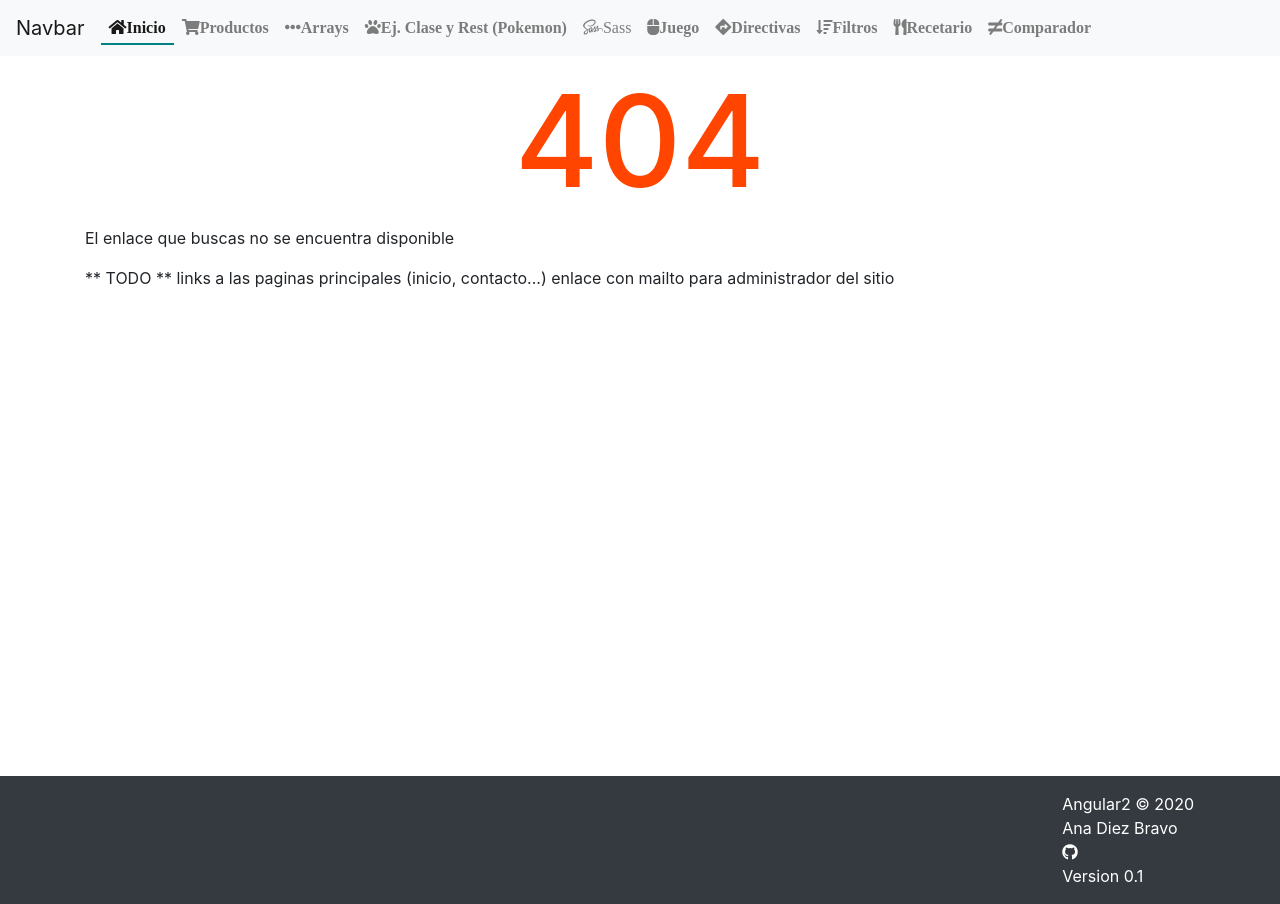
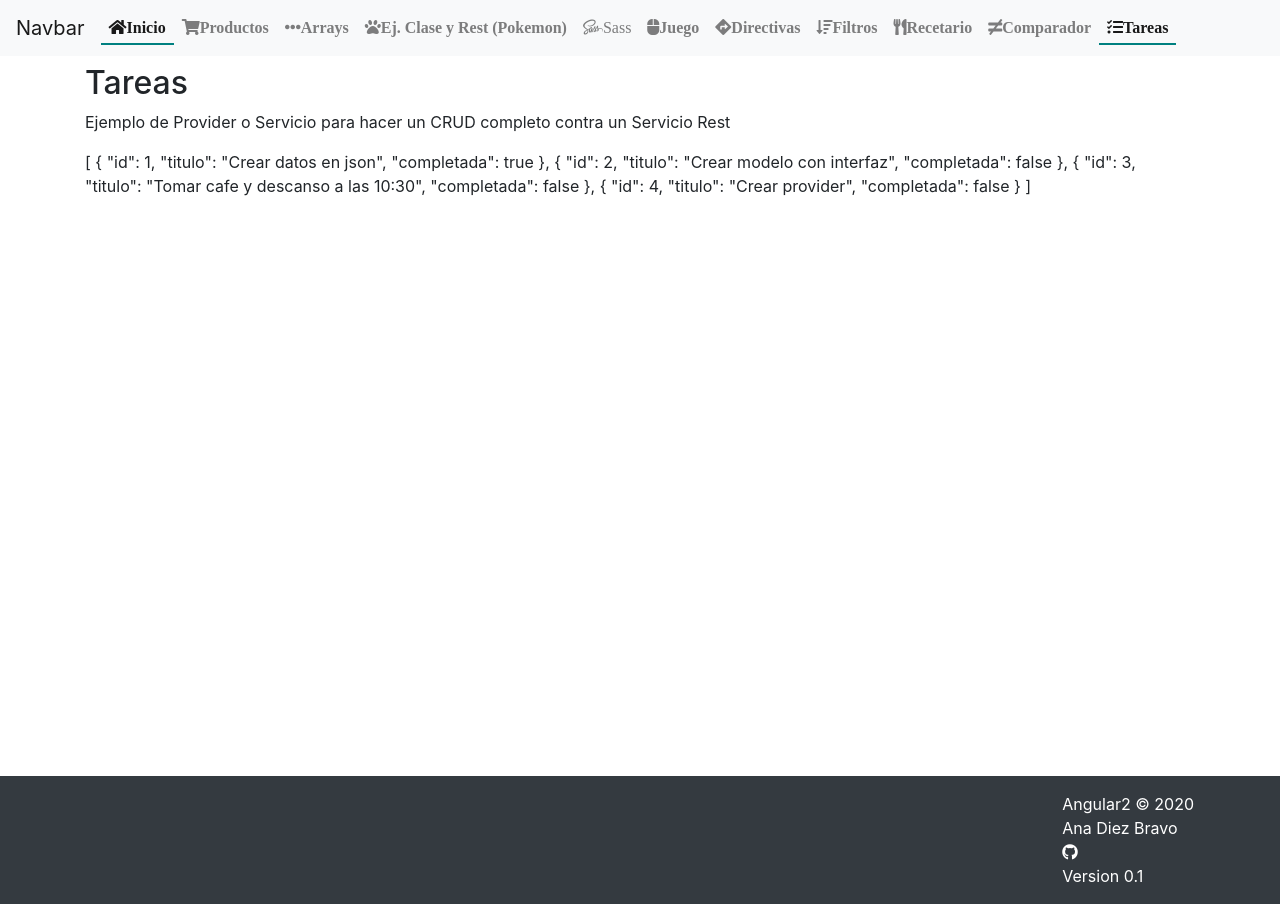
Before and after one commit to ana-db/angularApp, an Angular app: page /tareas in a window 1280 px wide. Built offline with nearby package versions, Linux system fonts and the light colour scheme; data requests are answered from the project's data file.

Commit message:
listado de tareas mediante servicio rest

```diff
--- a/db.json
+++ b/db.json
@@ -1,4 +1,27 @@
 {
+  "tareas": [
+    {
+      "id": 1,
+      "titulo": "Crear datos en json",
+      "completada": true
+    },
+    {
+      "id": 2,
+      "titulo": "Crear modelo con interfaz",
+      "completada": false
+    },
+    {
+      "id": 3,
+      "titulo": "Tomar cafe y descanso a las 10:30",
+      "completada": false
+    },
+    {
+      "id": 4,
+      "titulo": "Crear provider",
+      "completada": false
+    }
+  ],
+
   "colores": [
     {
       "id": 1,
@@ -31,6 +54,7 @@
       "id": 8
     }
   ],
+
   "productos": [
     {
       "id": 34,
--- a/src/app/app-routing.module.ts
+++ b/src/app/app-routing.module.ts
@@ -12,6 +12,7 @@
 import { Error404Component } from './paginas/error404/error404.component';
 import { SaludarComponent } from './paginas/saludar/saludar.component';
 import { ComparadorComponent } from './paginas/comparador/comparador.component';
+import { TareasComponent } from './paginas/tareas/tareas.component';
 
 /**
  * Definir las rutas de la app de angular
@@ -30,6 +31,7 @@
   // :pNombre los : sirven para indicar que es un parámetro
   {path: 'saludar/:pNombre', component: SaludarComponent}, //vamos a pasar un parámetro en la url
   {path: 'comparador', component: ComparadorComponent},
+  {path: 'tareas', component: TareasComponent},
   {path: '**', component: Error404Component} //llega a esta pagina si hay algún error
 ];
 
--- a/src/app/app.module.ts
+++ b/src/app/app.module.ts
@@ -23,7 +23,8 @@
 import { BuscadorRecetasPipe } from './pipes/buscador-recetas.pipe';
 import { Error404Component } from './paginas/error404/error404.component';
 import { SaludarComponent } from './paginas/saludar/saludar.component';
-import { ComparadorComponent } from './paginas/comparador/comparador.component';    //módulo para llamadas por http
+import { ComparadorComponent } from './paginas/comparador/comparador.component';
+import { TareasComponent } from './paginas/tareas/tareas.component';    //módulo para llamadas por http
 
 @NgModule({
   declarations: [
@@ -46,7 +47,8 @@
     BuscadorRecetasPipe,
     Error404Component,
     SaludarComponent,
-    ComparadorComponent
+    ComparadorComponent,
+    TareasComponent
   ],
   imports: [
     BrowserModule,
--- /dev/null
+++ b/src/app/model/tarea.ts
@@ -0,0 +1,20 @@
+interface ITarea{
+    id: number;
+    titulo: string;
+    completada: boolean;
+}
+
+
+export class Tarea implements ITarea{
+
+    id: number;
+    titulo: string;
+    completada: boolean;
+
+    constructor(){
+        this.id = 0;
+        this.titulo = '';
+        this.completada = false;
+    }
+
+}
--- /dev/null
+++ b/src/app/paginas/tareas/tareas.component.html
@@ -0,0 +1,4 @@
+<h2>Tareas</h2>
+<p>Ejemplo de Provider o Servicio para hacer un CRUD completo contra un Servicio Rest</p>
+
+{{tareas | json}}
--- /dev/null
+++ b/src/app/paginas/tareas/tareas.component.ts
@@ -0,0 +1,35 @@
+import { Component, OnInit } from '@angular/core';
+import { Tarea } from 'src/app/model/tarea';
+import { TareasService } from 'src/app/services/tareas.service';
+
+@Component({
+  selector: 'app-tareas',
+  templateUrl: './tareas.component.html',
+  styleUrls: ['./tareas.component.scss']
+})
+export class TareasComponent implements OnInit {
+
+  tareas: Array<Tarea>; //1) array de tareas
+
+  constructor( private servicioTarea: TareasService ) { //4) inyectamos private servicioTarea: TareasService, para llamar al servicio rest
+
+    console.trace('TareasComponent constructor');
+
+    this.tareas = []; //2) incializamos el array vacio en el constructor
+
+  } //fin constructor
+
+
+  ngOnInit() {
+
+    console.trace('TareasComponent ngOnInit');
+
+    //3) en ngOnInit llamamos al service para obtener tarea:
+    this.servicioTarea.listar().subscribe( datos => {
+      //nos susbscribimos porque es un observable. Nos devolverá los datos, es decir, las tareas
+      console.debug('Esto se ejecuta de forma asincrona');
+      this.tareas = datos; //asginamos los datos a las tareas
+    });
+  } //fin ngOnInit
+
+}//fin TareasComponent
--- a/src/app/rutas.ts
+++ b/src/app/rutas.ts
@@ -59,6 +59,12 @@
         'ruta' : '/comparador',
         'nombre' : 'Comparador',
         'icono' : 'fas fa-not-equal'
+    },
+
+    {
+        'ruta' : '/tareas',
+        'nombre' : 'Tareas',
+        'icono' : 'fas fa-tasks'
     }
 
 ];
--- /dev/null
+++ b/src/app/services/tareas.service.ts
@@ -0,0 +1,48 @@
+import { Observable } from "rxjs";
+import { Injectable } from '@angular/core';
+import { HttpClient } from '@angular/common/http';
+import { ITareasService } from './ITareas.service';
+import { Tarea } from '../model/tarea';
+
+@Injectable({
+  providedIn: 'root'
+})
+export class TareasService implements ITareasService{
+
+  //inyectamos private http: HttpClient en el constructor para poder hacer las llamadas al servicio rest
+  constructor(private http: HttpClient) {
+    console.trace('TareasService constructor');
+  } //fin constructor
+
+
+  //importamos import { Observable } from "rxjs"; y import { Tarea } from '../model/tarea';
+  //luego importamos los métodos desde la clase con la bombilla azul
+  listar(): Observable<Tarea[]> {
+
+    //el servicio rest funciona en la url http://localhost:3000/tareas
+    const url = 'http://localhost:3000/tareas';
+    console.debug(`GET ${url}`);
+
+    return this.http.get<Array<Tarea>>(url); //el método get sólo está definido para any así que necesitamos hacer este cast get<Array<Tarea>>(url) en lugar de get(url);
+  }
+
+
+  detalle(id: number): Observable<Tarea> {
+    throw new Error("Method not implemented.");
+  }
+
+  crear(tarea: Tarea): Observable<Tarea> {
+    throw new Error("Method not implemented.");
+  }
+
+  modificar(tarea: Tarea): Observable<Tarea> {
+    throw new Error("Method not implemented.");
+  }
+
+  eliminar(id: number): Observable<Tarea> {
+    throw new Error("Method not implemented.");
+  }
+
+
+
+} //fin TareasService
```
Also changed, not shown: src/app/services/ITareas.service.ts (added, +20 -0 lines), src/app/paginas/tareas/tareas.component.scss (added), teoria_angular/UF1643 - Gestión y control de los Sistemas de información.txt.
